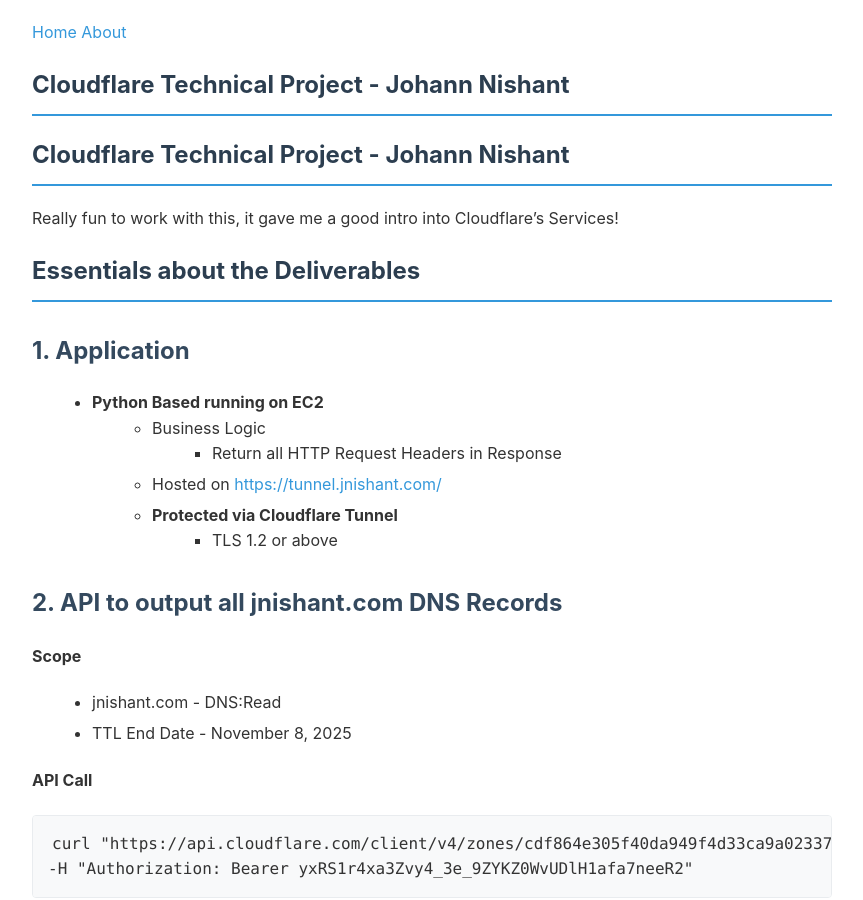
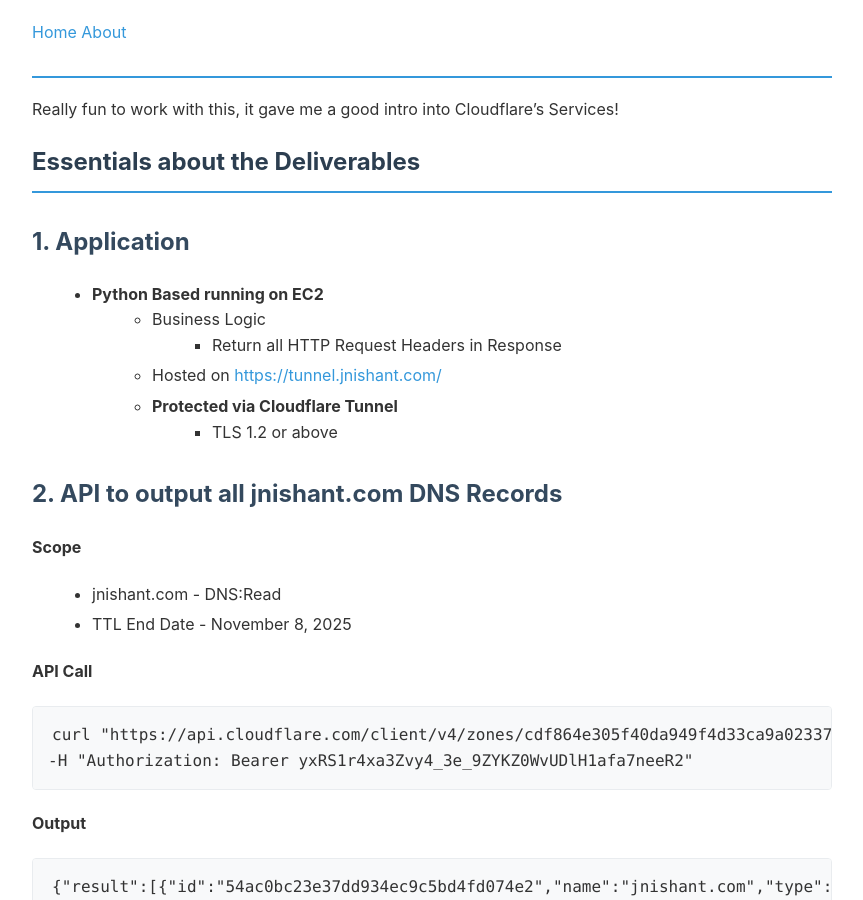
Before and after one commit to johannnishant/johannnishant.github.io, a Jekyll site: the page built from index.md, in a window 1280 px wide and 900 px high. Shown: the whole window, without its empty margins (208-1071 px from the left). Built offline with Jekyll 4.4.1, drawn with Linux system fonts in a browser that asks for light colours; our own code applies the rules of GitHub Pages for plain Markdown files.

Commit message:
Added more details

```diff
--- a/index.md
+++ b/index.md
@@ -1,4 +1,3 @@
-# Cloudflare Technical Project - Johann Nishant
 
 Really fun to work with this, it gave me a good intro into Cloudflare's Services!
 
```
